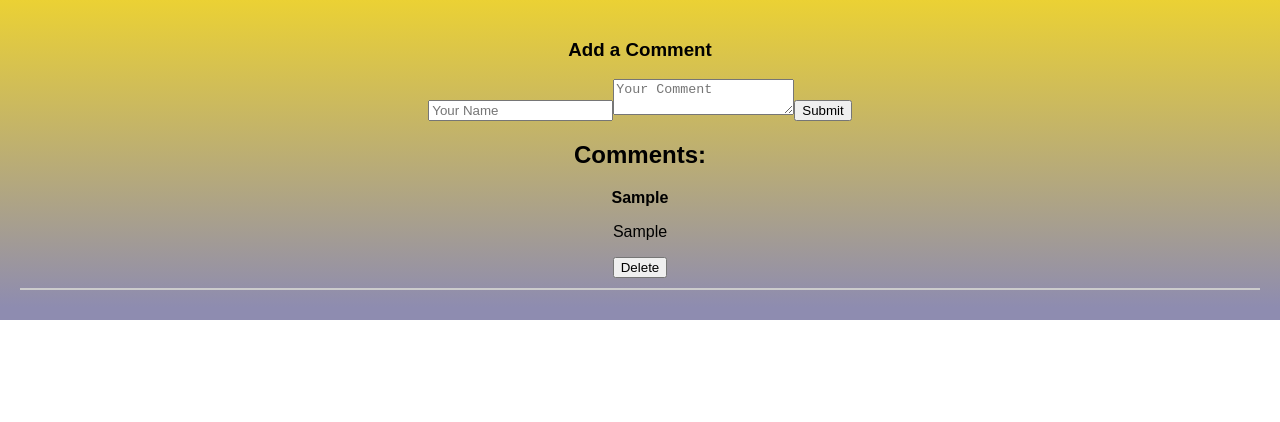
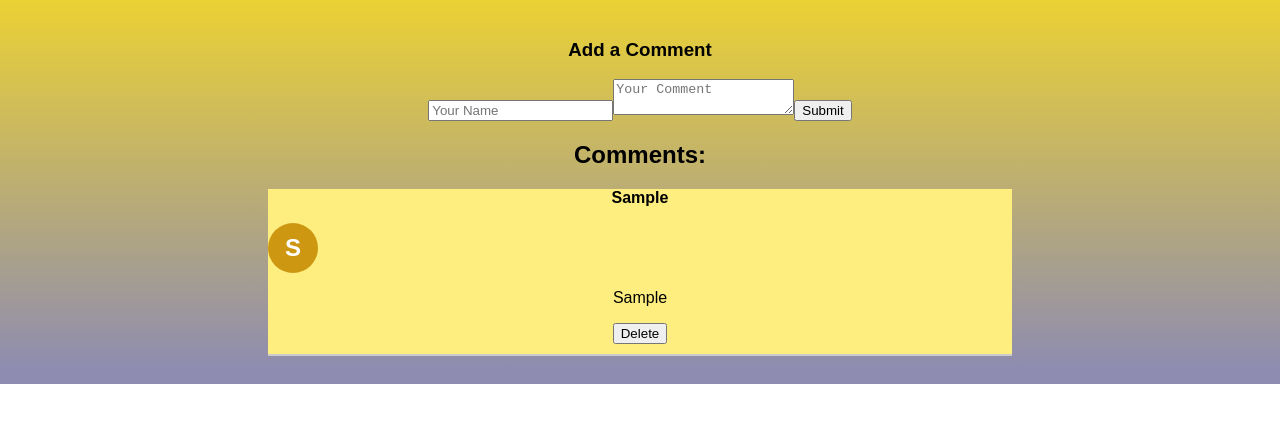
Before and after one commit to kozakevich13/pics-io, a React (Create React App) app: page / in a window 1280 px wide. Both pictures are taken after typing "Sample", "Sample" into the empty fields and a click on the button "Submit". Shown: the top 422 px of the page. Built offline with nearby package versions, Linux system fonts and the light colour scheme; no server answers.

Commit message:
add initials to every comments

```diff
--- a/src/App.css
+++ b/src/App.css
@@ -50,9 +50,13 @@
 
 .comment {
   margin-bottom: 10px;
+  margin: 5px;
+  background-color: #feee7f;
+  max-width: 60%;
+  margin: 0 auto;
 }
 
-.comment-name {
+.user-name {
   font-weight: bold;
 }
 
@@ -61,4 +65,18 @@
   border: 1px solid #ccc;
 }
 
-/* Додайте бажані стилі для решти елементів, які потрібно стилізувати */
+.user-logo {
+  display: flex;
+  justify-content: center;
+  align-items: center;
+  width: 50px;
+  height: 50px;
+  border-radius: 50%;
+  background-color: #cd9711;
+}
+
+.user-logo .initials {
+  color: #fff;
+  font-size: 24px;
+  font-weight: bold;
+}
--- a/src/components/Comments.js
+++ b/src/components/Comments.js
@@ -26,9 +26,13 @@ const Comments = () => {
       <h2>Comments:</h2>
       {comments.map((comment, index) => (
         <div key={index} className="comment">
-          <p className="comment-name">
-            {comment.user?.username || comment.name}
-          </p>
+          <p className="user-name">{comment.user?.username || comment.name}</p>
+          <div className="user-logo">
+            <span className="initials">
+              {comment.user?.username.charAt(0).toUpperCase() ||
+                comment.name.charAt(0).toUpperCase()}
+            </span>
+          </div>
           <p className="comment-body">{comment.body}</p>
           <button onClick={() => handleDeleteComment(index)}>Delete</button>
           <hr className="comment-divider" />
```
